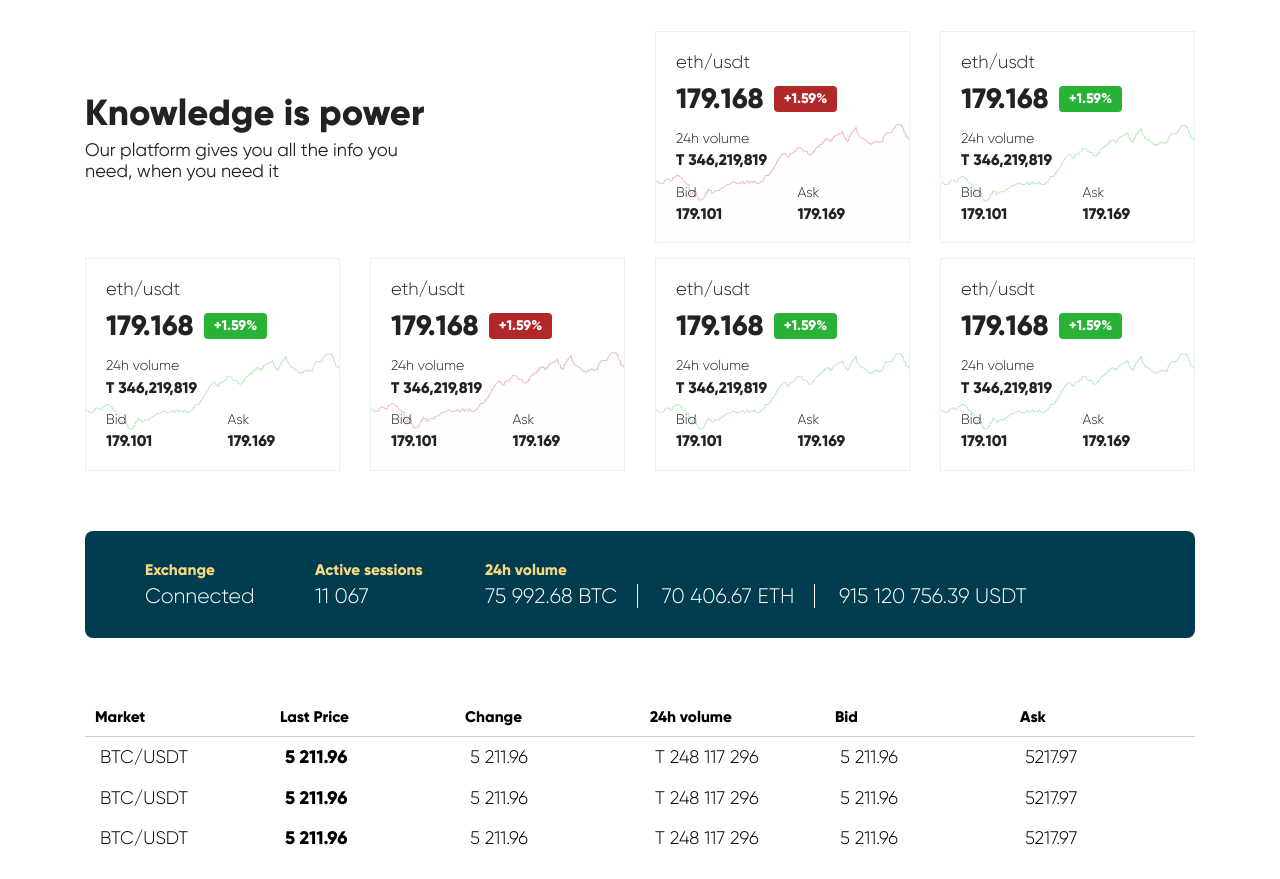
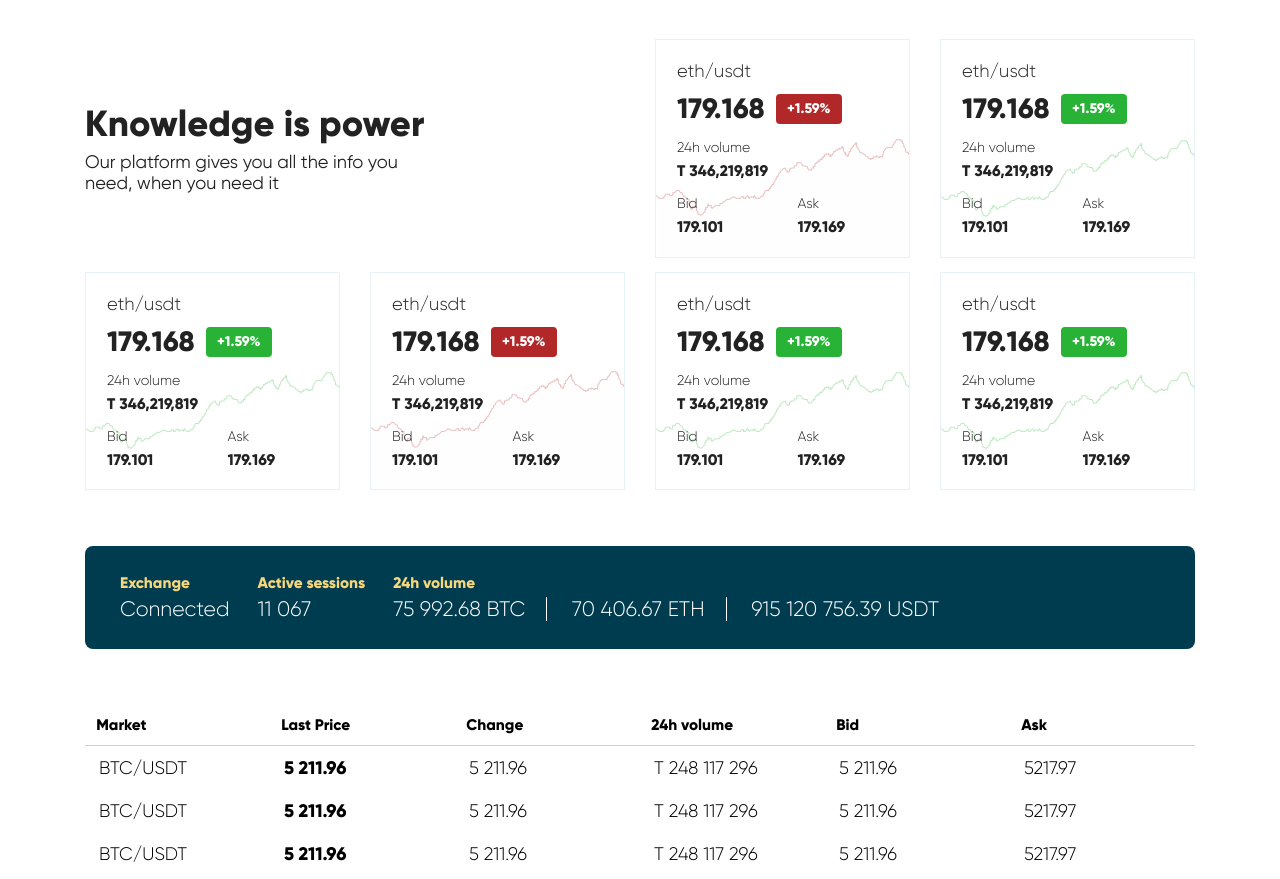
Before and after one commit to thelonerover/chain-landing, a website built with webpack: page src/assets/templates/index.html in a window 1280 px wide. Shown: the part 2260-3139 px from the top of the page. Built offline with nearby package versions, Linux system fonts and the light colour scheme; files whose address does not match are found by name.

Commit message:
better tickers' info

```diff
--- a/src/assets/templates/index.html
+++ b/src/assets/templates/index.html
@@ -20,7 +20,7 @@
         <section class="main-screen">
             <div class="container">
                 <div class="row">
-                    <div class="col-md-5">
+                    <div class="col-lg-5">
                         <h1 class="h1 main-screen__title">Top Liquidity <span class="h1__accent">professional exchange</span></h1>
                         <p class="main-screen__subtitle">We offer access to major crypto pairs with real liquidity ranking in top 10 exchanges in the world.</p>
                         <form class="sign-up-form sign-up-form_vertical" action="/sign-up">
@@ -263,21 +263,19 @@
                 </div>
 
                 <div class="tickers__exchange-info">
-                    <div class="row">
-                        <div class="col-md-2">
+                    <div class="tickers__info-item tickers__col">
                         <span class="tickers__exchange-info-title">Exchange</span>
                         <span class="tickers__exchange-info-content">Connected</span>
                     </div>
-                        <div class="col-md-2">
+                    <div class="tickers__info-item tickers__col">
                         <span class="tickers__exchange-info-title">Active sessions</span>
                         <span class="tickers__exchange-info-content">11 067</span>
                     </div>
-                        <div class="col-md-8">
+                    <div class="tickers__info-item ">
                         <span class="tickers__exchange-info-title">24h volume</span>
                         <span class="tickers__exchange-info-content tickers__exchange-info-content_separated">75 992.68 BTC</span>
                         <span class="tickers__exchange-info-content tickers__exchange-info-content_separated">70 406.67 ETH</span>
                         <span class="tickers__exchange-info-content">915 120 756.39 USDT</span>
-                         </div>
                     </div>
                 </div>
 
--- a/src/scss/components/_benefits.scss
+++ b/src/scss/components/_benefits.scss
@@ -5,7 +5,7 @@
 
     &__icon {
         display: block;
-        max-height: 80px;
+        max-height: 6rem;
         margin-bottom: 1rem;
     }
 
--- a/src/scss/components/_tickers.scss
+++ b/src/scss/components/_tickers.scss
@@ -1,23 +1,21 @@
 .tickers {
-    margin-bottom: 180px;
-
     &__row {
-        margin-bottom: 15px;
+        margin-bottom: 1rem;
     }
 
     &__title {
         display: block;
-        margin-bottom: 5px;
+        margin-bottom: .5rem;
     }
 
     &__item {
-        padding: 20px;
+        padding: 1.5rem;
         border: 1px solid $l-stroke;
     }
 
     &__exchange {
         display: block;
-        margin-bottom: 10px;
+        margin-bottom: .8rem;
         font-family: $gilroy;
         font-weight: 300;
         font-size: 1.3rem;
@@ -25,14 +23,14 @@
     }
 
     &__value-wrapper {
-        margin-bottom: 15px;
+        margin-bottom: 1rem;
         display: flex;
         flex-wrap: wrap;
         align-items: center;
     }
 
     &__value {
-        margin-right: 10px;
+        margin-right: .8rem;
         font-family: $gilroy;
         font-weight: 800;
         font-size: 2rem;
@@ -40,7 +38,7 @@
     }
 
     &__rate {
-        padding: 5px 10px;
+        padding: .5rem .8rem;
         font-family: $gilroy;
         font-weight: 800;
         font-size: 1rem;
@@ -51,7 +49,7 @@
     }
 
     &__label {
-        margin-bottom: 5px;
+        margin-bottom: .5rem;
         display: block;
         font-family: $gilroy;
         font-weight: 300;
@@ -92,11 +90,19 @@
     }
 
     &__exchange-info {
-        margin-top: 60px;
-        margin-bottom: 60px;
-        padding: 30px 60px;
+        display: flex;
+        justify-content: flex-start;
+        flex-wrap: wrap;
+        margin-top: 4rem;
+        margin-bottom: 4rem;
+        padding: 2rem 2.5rem;
         border-radius: 8px;
         background-color: $theme;
+    }
+
+    &__info-item {
+        display: inline-block;
+        margin-right: 2rem;
     }
 
     &__exchange-info-title {
@@ -114,17 +120,18 @@
         font-weight: 300;
         font-size: 1.5rem;
         color: $white;
+        white-space: nowrap;
     }
 
     &__exchange-info-content_separated {
-        padding-right: 20px;
-        margin-right: 20px;
+        padding-right: 1.5rem;
+        margin-right: 1.5rem;
         border-right: 1px solid $white;
     }
 
     &__table {
         width: 100%;
-        margin-bottom: 40px;
+        margin-bottom: 2.5rem;
         border-collapse: collapse;
         table-layout: fixed;
     }
@@ -134,7 +141,7 @@
     }
 
     &__th {
-        padding: 10px;
+        padding: .8rem;
         font-family: $gilroy;
         font-weight: 800;
         font-size: 1.1rem;
@@ -142,8 +149,8 @@
     }
 
     &__td {
-        padding: 10px 15px;
-        margin-bottom: 15px;
+        padding: .8rem 1rem;
+        margin-bottom: 1rem;
         font-family: $gilroy;
         font-weight: 300;
         font-size: 1.3rem;
@@ -172,15 +179,32 @@
     }
 }
 
-@media screen and (max-width: $sm) {
+@media screen and (max-width: $md) {
     .tickers {
         &__row {
             margin-bottom: 0;
+        }
+
+        &__col {
+            margin-bottom: 1rem;
         }
 
         &__item {
             background-size: cover;
             margin-bottom: 1rem;
         }
+
+        &__exchange-info-content_separated {
+            display: block;
+            border-right: none;
+        }
     }
 }
+
+@media screen and (max-width: $sm) {
+    .tickers {
+        &__info-item {
+            // margin: 0;
+        }
+    }
+}
```
Lines whose indentation alone changed are shown as unchanged.
